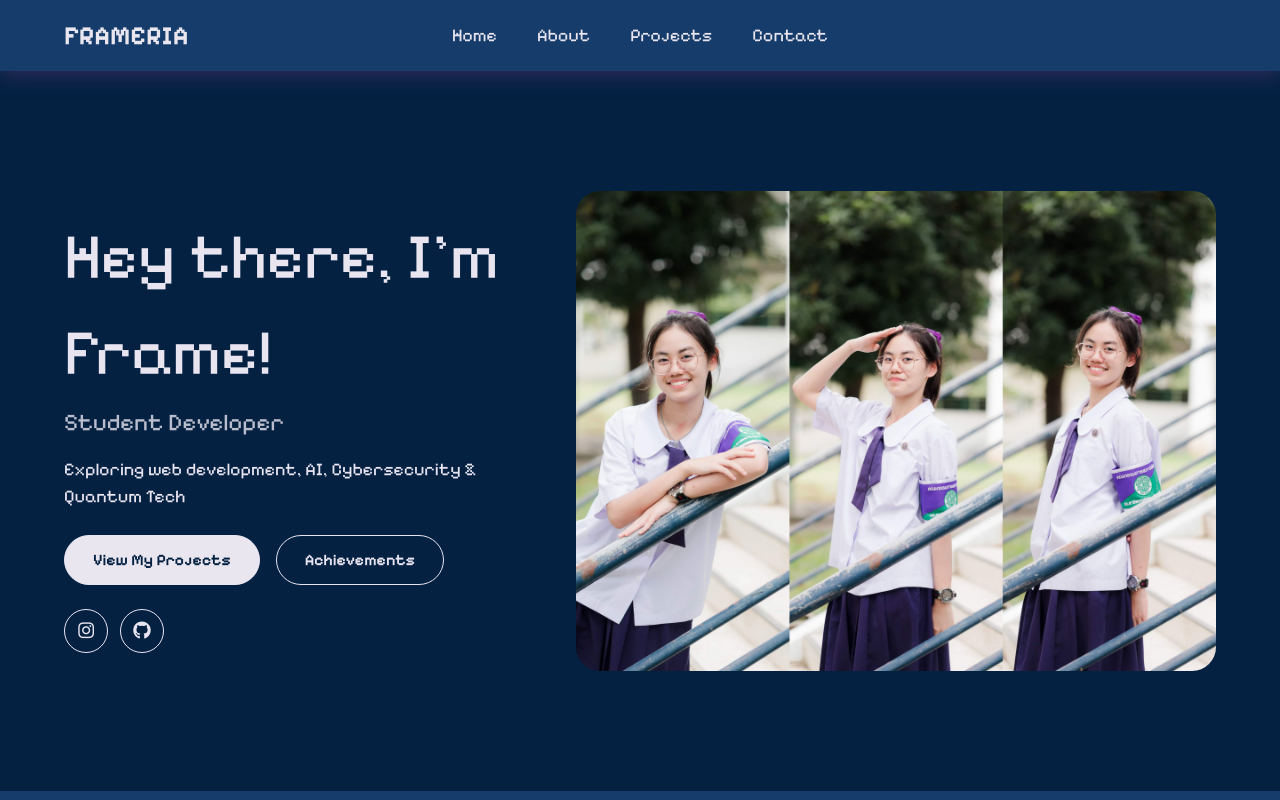
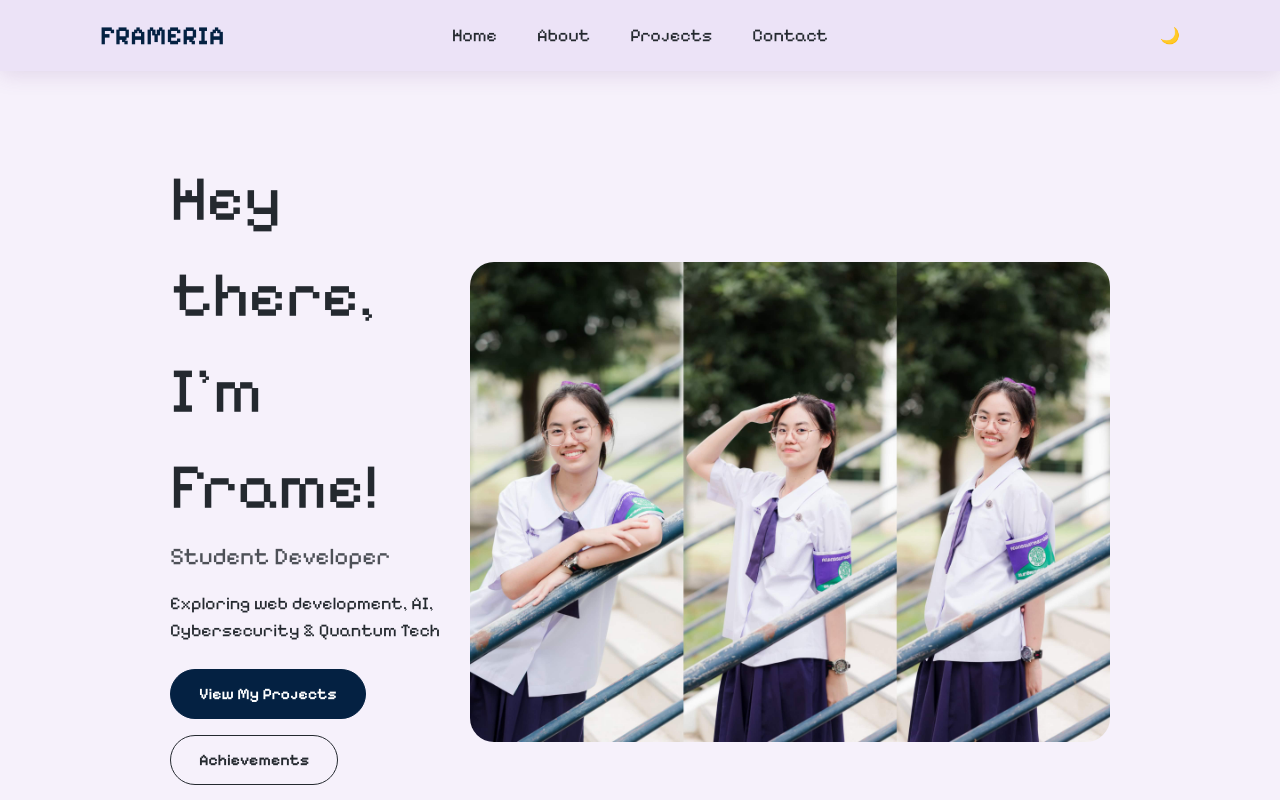
Before and after one commit to zenoframeria/zenoframeria_portfolio, a Next.js app: page / in a window 1280 px wide. Shown: the top 800 px of the page. Built offline with nearby package versions, Linux system fonts and the light colour scheme.

Commit message:
Revert "Fluid padding, dark-only theme, hero gap"

```diff
--- a/app/globals.css
+++ b/app/globals.css
@@ -1,10 +1,21 @@
 @import "tailwindcss";
 
+/* ใส่ CSS ของคุณเองต่อจากบรรทัดนี้ได้ */
 html {
   scroll-behavior: smooth;
 }
 /* GENERAL */
 :root {
+  --bg-color: #f6f1fb;
+  --text-color: #24292f;
+  --navbar-bg: #ece3f7;
+  --logo-color: #042142;
+  --box-shadow: 0 4px 20px #733E8526;
+  --btn-bg: #042142;
+  --btn-text: #ffffff;
+}
+
+[data-theme="dark"] {
   --bg-color: #042142;
   --text-color: #e8e4f0;
   --navbar-bg: #153C6A;
@@ -12,7 +23,6 @@ html {
   --box-shadow: 0 4px 20px #733E8566;
   --btn-bg: #eae6f0;
   --btn-text: #042142;
-  --page-padding:clamp(20px, 5vw, 170px);
 }
 
 * {
@@ -53,7 +63,7 @@ body {
   justify-content: space-between;
   align-items: center;
   margin: 0 auto;
-  padding: 16px var(--page-padding);
+  padding: 16px 100px;
 }
 
 .logo {
@@ -91,10 +101,9 @@ body {
   display: flex;
   align-items: center;
   justify-content: space-between;
-  padding: 80px var(--page-padding);
+  padding: 80px 170px;
   margin: 0;
   min-height: 90vh;
-  gap: 64px;
 }
 .hero-text {
   flex: 1;
@@ -177,7 +186,7 @@ body {
 }
 
 /* SECTIONS (use together) */
-.section { padding: 100px var(--page-padding); }
+.section { padding: 100px 170px; }
 .section-alt { background: var(--navbar-bg); }
 .section h2 { font-size: clamp(32px, 3.5vw, 48px); margin-bottom: 32px; }
 
@@ -187,7 +196,7 @@ body {
   align-items: flex-start;
   justify-content: center;
   gap: 80px;
-  padding: 100px var(--page-padding) 76px;
+  padding: 100px 170px 76px;
   background: var(--navbar-bg);
 }
 
@@ -290,7 +299,7 @@ body {
   align-items: center;
   justify-content: space-between;
   gap: 24px;
-  padding: 32px var(--page-padding);
+  padding: 40px 170px;
   font-size: 16px;
 }
 
@@ -326,14 +335,15 @@ body {
 
 /* MOBILE (≤ 768px) */
 @media (max-width: 768px) {
-  :root { --page-padding: 20px; }
   .container { flex-direction: column; }
   .profile { width: 100%; }
   .avatar { max-width: 180px; }
 
+  .nav-inner { padding: 16px 20px; }
+
   .hero,
   .section,
-  .about { padding-block: 48px; }
+  .about { padding: 48px 20px; }
 
   .hero,
   .about,
@@ -349,9 +359,9 @@ body {
 
   .site-footer {
   flex-direction: column;
+  padding: 32px 20px;
   text-align: center;
   }
-
   .timeline::before { left: 8px; }
   .timeline-item,
   .timeline-item:nth-child(even) {
--- a/components/Navbar.tsx
+++ b/components/Navbar.tsx
@@ -11,6 +11,9 @@ export default function Navbar() {
                     <a href="/#contact">Contact</a>
                 </nav>
 
+                <button id="themeToggle" className="theme-btn" aria-label="Toggle Theme">
+                    <span className="theme-icon">🌙</span>
+                </button>
             </div>
         </header>
     );
--- a/package.json
+++ b/package.json
@@ -8,7 +8,7 @@
     "start": "next start"
   },
   "dependencies": {
-    "next": "^16.4.6",
+    "next": "16.4.2",
     "react": "19.3.1",
     "react-dom": "19.3.1"
   },
```
Also changed, not shown: 1 other file (tests, documents, lock files or other folders).
